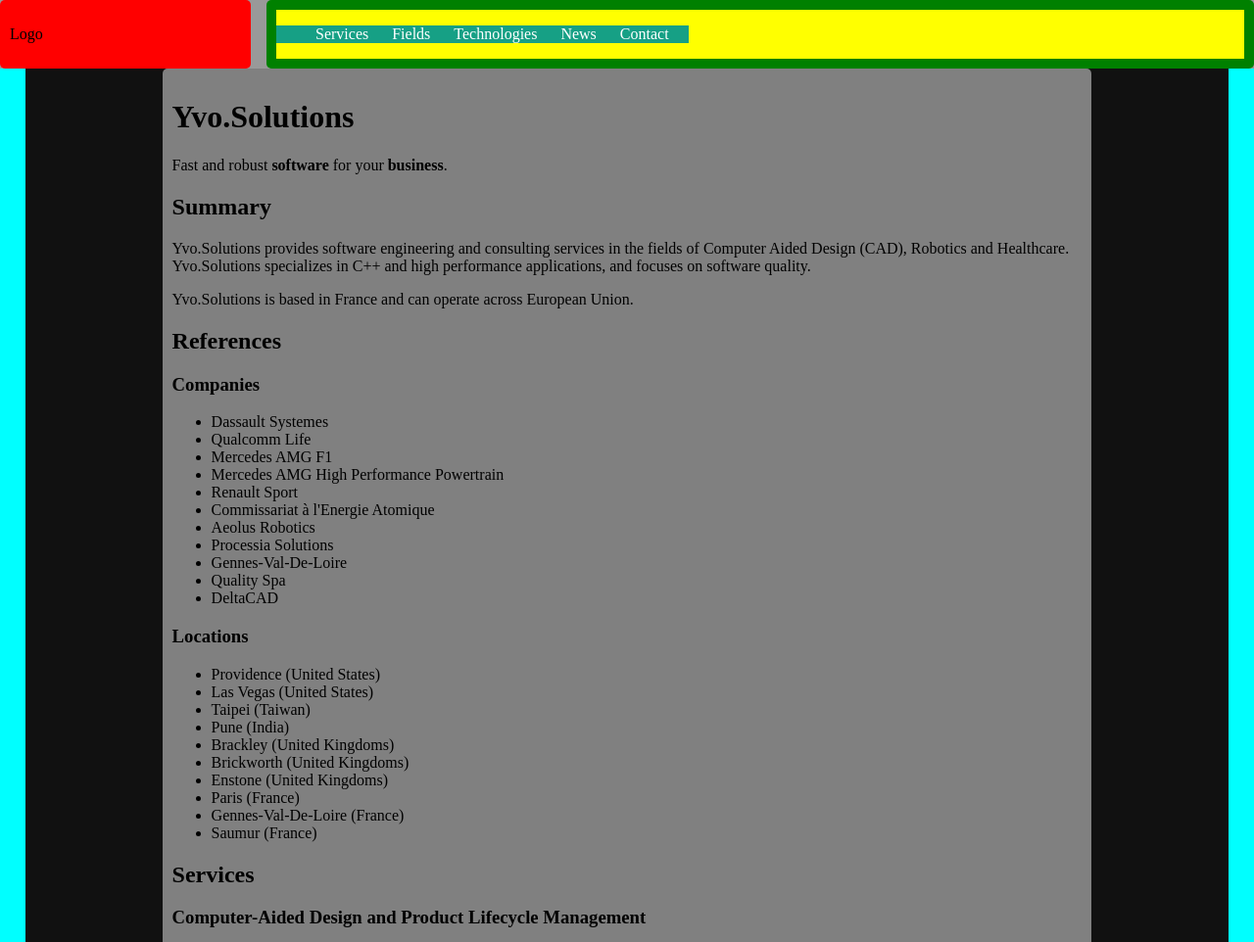
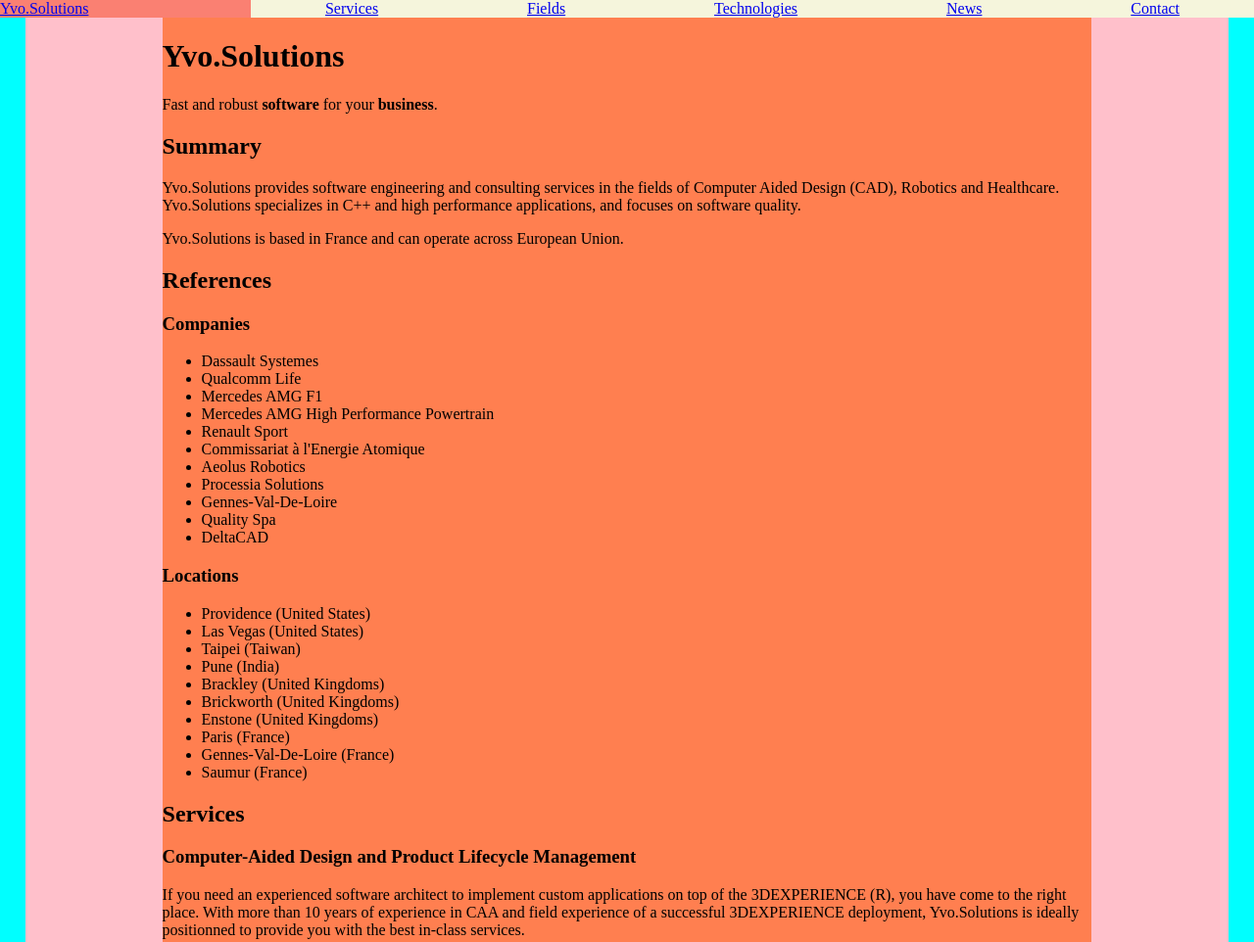
Before and after one commit to yvo-solutions/yvo-solutions-website, an Eleventy site: page src/index.md in a window 1280 px wide. Shown: the top 962 px of the page at 98% size. Built offline with nearby package versions, Linux system fonts and the light colour scheme; Eleventy itself is replaced by a stand-in of ours; files that its build step writes are made by us from their sources.

Commit message:
Fix bugs in the main menu

```diff
--- a/src/css/main.css
+++ b/src/css/main.css
@@ -3,27 +3,53 @@ body {
     background-color: aqua;
 }
 
-main {
-    background-color: #111;
-}
-
-main, header, footer {
+body div#central {
+    background-color: pink;
     display: grid;
     grid-gap: 1em;
     grid-template-areas:
+        "main"
         "left"
-        "content"
         "right";
 }
 
-header, footer {
+header {
     background-color: #999;
+    display: grid;
+    grid-template-columns: auto 5em;
+    grid-template-areas:
+        "left   right"
+        "middle middle";
+}
+
+footer {
+    background-color: #999;
+    display: grid;
+    grid-template-areas:
+        "left"
+        "right";
+}
+
+main {
+    grid-area: main;
+    background-color: coral;
 }
 
 .left {
     grid-area: left;
     background-color: red;
 }
+
+.middle {
+    grid-area: middle;
+    background-color: grey;
+}
+
+/*
+header div.middle {
+    display: none
+}
+*/
 
 .right {
     grid-area: right;
@@ -35,99 +61,115 @@ header, footer {
     background-color: grey;
 }
 
-.left, .right, .content {
-    border-radius: 5px;
+footer .left, footer .right, .content {
     padding: 10px;
 }
 
+header .left .logo .yvo_solutions {
+    padding: 0;
+    margin: 0;
+    background-color: salmon;
+}
+
+nav.main_menu ul {
+    list-style: none;
+    list-style-type: none;
+    margin: 0;
+    display: grid;
+    grid-template-areas:
+        "first"
+        "second"
+        "third"
+        "fourth"
+        "fifth";
+}
+
+nav.main_menu ul li {
+    background-color: beige;
+}
+
+nav.main_menu ul li.services {
+    grid-area: first;
+}
+
+nav.main_menu ul li.fields {
+    grid-area: second;
+}
+
+nav.main_menu ul li.technologies {
+    grid-area: third;
+}
+
+nav.main_menu ul li.news {
+    grid-area: fourth;
+}
+
+nav.main_menu ul li.contact {
+    grid-area: fifth;
+}
+
 @media only screen and (min-width: 500px) {
-    main {
+    body div#central {
         grid-template-columns: 20% auto;
         grid-template-areas:
-            "left  content"
+            "left  main"
             "right right";
-    }
-
-    header, footer {
-        grid-template-areas:
-            "left right"
-    }
-
-    header {
-        grid-template-columns: 20% auto;
     }
 
     footer {
         grid-template-columns: auto 20%;
+        grid-template-areas:
+            "left right"
     }
 }
 
 @media only screen and (min-width: 600px) {
-    main {
+    body div#central {
         margin-left: 2%;
         margin-right: 2%;
         grid-gap: 20px;
         grid-template-columns: 120px auto 120px;
         grid-template-areas:
-            "left content right";
-    }
+            "left main right";
     }
 
-/* Menu - TODO: move to separate file */
+    header {
+        grid-template-columns: 20% auto;
+        grid-template-areas:
+            "left middle";
+    }
 
-nav.main_menu {
-    background: yellow;
-    height: 50px;
+    header div.right {
+        display: none
     }
 
     nav.main_menu ul {
-    position: absolute;
         list-style: none;
-    background: rgb(22, 160, 133);
-    margin-left: auto;
-    margin-right: 2%;
+        list-style-type: none;
+        margin: 0;
+        padding: 0;
+        text-align: center;
+        vertical-align: center;
+        display: grid;
+        grid-template-areas:
+            "first second third fourth fifth";
     }
 
-nav.main_menu ul li {
-    display: inline-block;
-    padding: 0 20px 0 0;
-    margin: 0;
+    nav.main_menu ul li ul {
+        position: absolute;
+        display: none;
+    }
+
+    nav.main_menu ul li ul li {
         position: relative;
+        padding: 2em;
     }
 
     nav.main_menu ul li:hover > ul {
-    display: inline-block;
+        display: block;
     }
 
-nav.main_menu ul ul {
-    position: absolute;
-    display: none;
-    margin: 0;
-    padding: 5px 15px;
+    nav.main_menu ul li:hover, nav.main_menu ul ul li:hover {
+        background-color: orange;
     }
-
-nav.main_menu ul ul li {
-    display: inline-block;
-    padding-top: 5px;
-    padding-top: 5px;
-    width: 11em;
 }
-
-nav.main_menu ul ul ul {
-    position: absolute;
-    top: 0;
-    left: 100%;
-}
-
-nav.main_menu ul ul ul li {
-    display: inline-block;
-}
-
-nav.main_menu ul li a {
-  color: #FFF;
-  text-decoration: none;
-}
-
-a:hover {
-  border-bottom: 1px dashed #FFF;
-}
--- a/src/includes/layouts/base.njk
+++ b/src/includes/layouts/base.njk
@@ -16,11 +16,11 @@
   </head>
   <body>
     {% include "layouts/header.njk" %}
-    <main>
-      <div class="content">
+    <div id="central">
+      <main>
         {{ content | safe }}
-      </div>
-    </main>
+      </main>
+    </div>
     {% include "layouts/footer.njk" %}
     <script async="async" src="js/main.js"></script>
   </body>
--- a/src/includes/layouts/header.njk
+++ b/src/includes/layouts/header.njk
@@ -1,11 +1,21 @@
 <header>
     <div class="left">
-        <p class="logo">
-            <!-- <a href="/">{!%%% include "svg/logo_yvo_solutions.svg" %%%!}</a> -->
-            Logo
-        </p>
+        <div class="logo">
+            <p class="yvo_solutions">
+                <a href="/">
+                    <span class="yvo">Yvo</span><span class="solutions">.Solutions</span>
+                </a>
+            </p>
+        </div>
+    </div>
+    <div class="middle">
+        {% include "layouts/menu.njk" %}
     </div>
     <div class="right">
-        {% include "layouts/menu.njk" %}
+        <div class="mobile_menu_icon_open">
+            <a href="#">
+                Menu
+            </a>
+        </div>
     </div>
 </header>
--- a/src/includes/layouts/menu.njk
+++ b/src/includes/layouts/menu.njk
@@ -3,64 +3,78 @@ set navMainMenu = [
     {
         "title": "Services",
         "href": "/services/",
+        "class": "services",
         "children": [
             {
                 "title": "Contracting",
-                "href": "/services/contracting/"
+                "href": "/services/contracting/",
+                "class": "contracting"
             },
             {
                 "title": "Code Reviews",
-                "href": "/services/code_reviews/"
+                "href": "/services/code_reviews/",
+                "class": "code_reviews"
             },
             {
                 "title": "Audit",
-                "href": "/services/audit/"
+                "href": "/services/audit/",
+                "class": "audit"
             },
             {
                 "title": "Other Services",
-                "href": "/services/misc/"
+                "href": "/services/misc/",
+                "class": "misc"
             }
         ]
     },
     {
         "title": "Fields",
         "href": "/fields/",
+        "class": "fields",
         "children": [
             {
                 "title": "Computer-Aided Design",
-                "href": "/fields/cad/"
+                "href": "/fields/cad/",
+                "class": "cad"
             },
             {
                 "title": "Robotics",
-                "href": "/fields/robotics/"
+                "href": "/fields/robotics/",
+                "class": "robotics"
             },
             {
                 "title": "Healthcare",
-                "href": "/fields/healthcare/"
+                "href": "/fields/healthcare/",
+                "class": "healthcare"
             }
         ]
     },
     {
         "title": "Technologies",
         "href": "/technologies/",
+        "class": "technologies",
         "children": [
             {
                 "title": "Programming Languages",
-                "href": "/technologies/languages/"
+                "href": "/technologies/languages/",
+                "class": "languages"
             },
             {
                 "title": "Platforms",
-                "href": "/technologies/platforms/"
+                "href": "/technologies/platforms/",
+                "class": "platforms"
             }
         ]
     },
     {
         "title": "News",
-        "href": "/news/"
+        "href": "/news/",
+        "class": "news"
     },
     {
         "title": "Contact",
-        "href": "/contact/"
+        "href": "/contact/",
+        "class": "contact"
     }
 ]
 %}
@@ -68,14 +82,14 @@ set navMainMenu = [
 <nav class="main_menu">
     <ul>
         {% for link in navMainMenu %}
-            <li>
+            <li class="{{ link.class }}">
                 <a class="{{ 'is-active' if link.href in page.url }}" href="{{ link.href }}">
                     {{ link.title }}
                 </a>
                 {% if link.hasOwnProperty("children") %}
                     <ul>
                         {% for subLink in link.children %}
-                            <li>
+                            <li class="{{ subLink.class }}">
                                 <a class="{{ 'is-active' if subLink.href in page.url }}" href="{{ subLink.href }}">
                                     {{ subLink.title }}
                                 </a>
```
Lines whose indentation alone changed are shown as unchanged.
